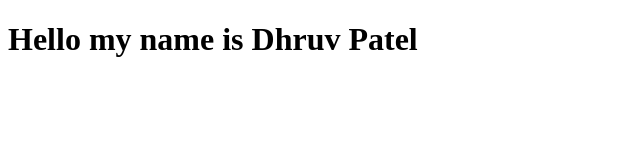
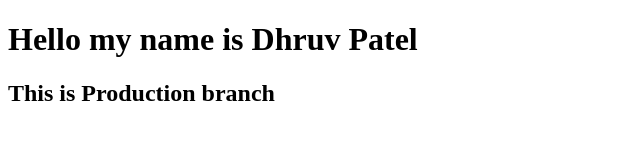
Before and after one commit to DhruvPatel-101005/Dhruv-Patel_202326800059_Mid2025, a plain HTML site: page index.html in a window 1280 px wide. Shown: the whole page, without its empty margins (0-640 px from the left). Drawn offline with Linux system fonts and the light colour scheme.

Commit message:
1 commit

```diff
--- a/index.html
+++ b/index.html
@@ -7,5 +7,6 @@
 </head>
 <body>
     <h1>Hello my name is Dhruv Patel</h1>
+    <h2>This is Production branch</h2>
 </body>
 </html>
```
Also changed, not shown: 1 other file.
